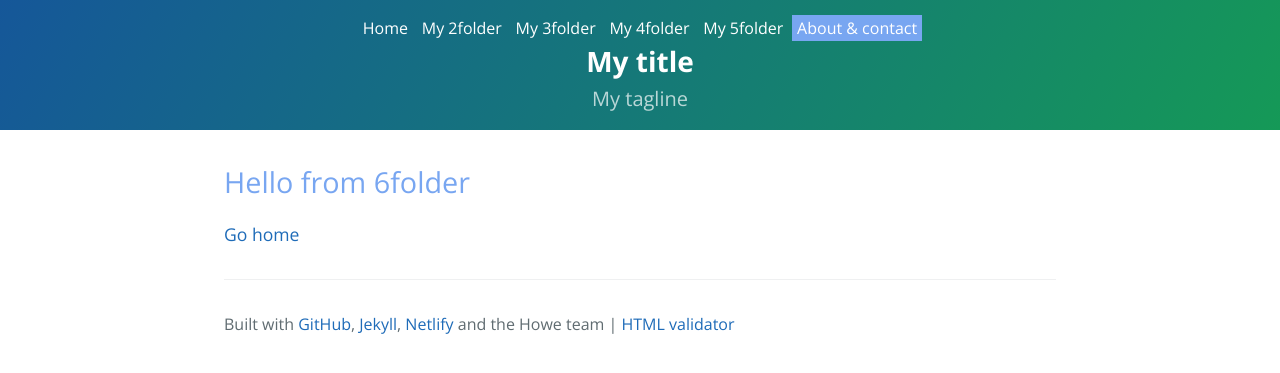
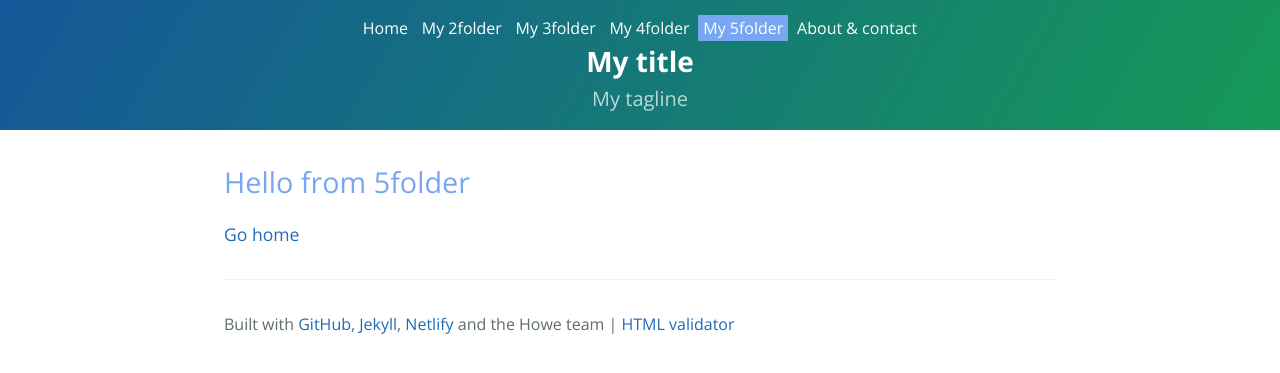
Before and after one commit to maverickactuary/excelsis, a Jekyll site: the page built from 6folder/index.md, in a window 1280 px wide. Shown: the top 373 px of the page. Built offline with Jekyll 4.4.1, drawn with Linux system fonts in a browser that asks for light colours.

Commit message:
Update folder structure

```diff
--- a/content/6folder/index.md
+++ b/6folder/index.md
@@ -1,9 +1,9 @@
 ---
 layout: default
-folder: /6folder/
+folder: /5folder/
 title: Front matter title
 ---
 
-## Hello from 6folder
+## Hello from 5folder
 
 [Go home](/)
```
Also changed, not shown: 2folder/index.md (renamed from content/2folder/index.md), 3folder/index.md (renamed from content/3folder/index.md), 4folder/index.md (renamed from content/4folder/index.md), 5folder/index.md (renamed from content/5folder/index.md).
